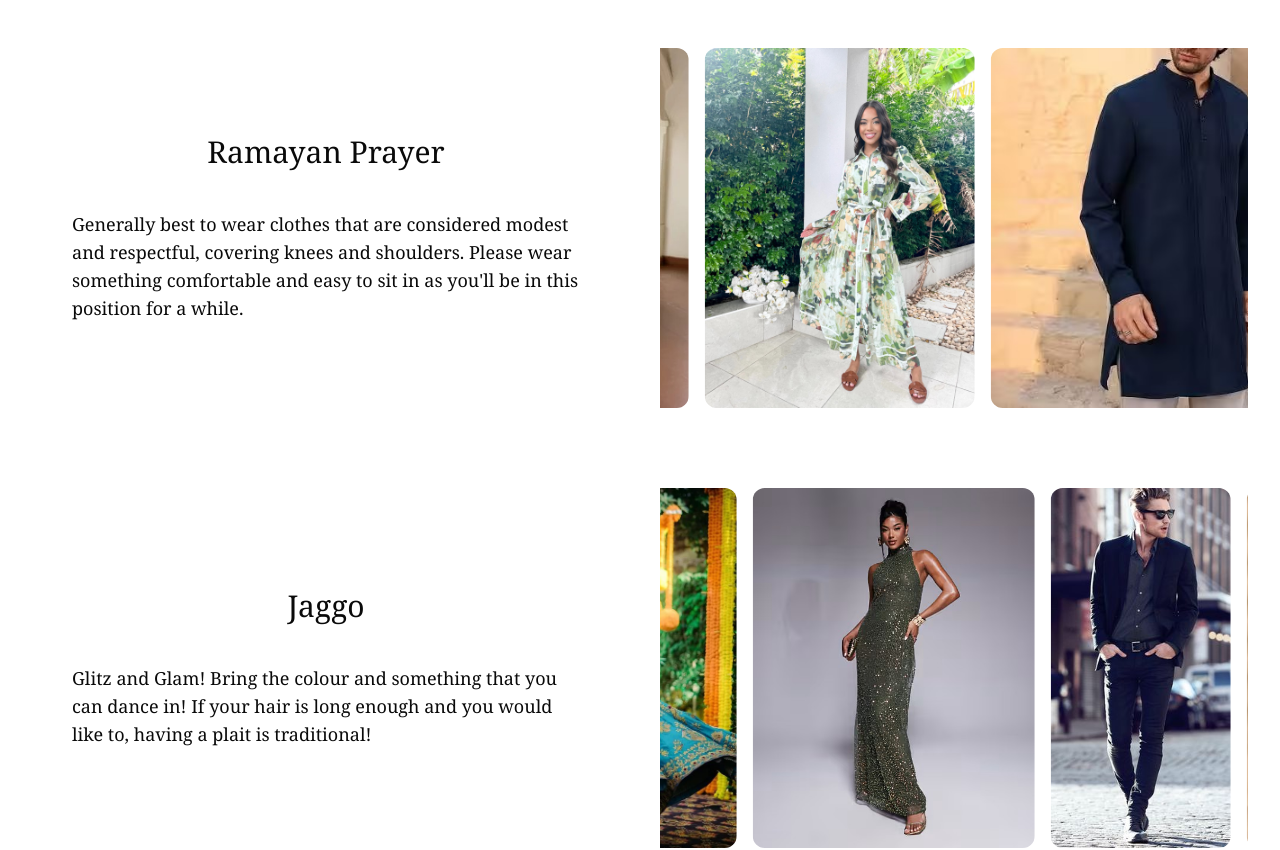
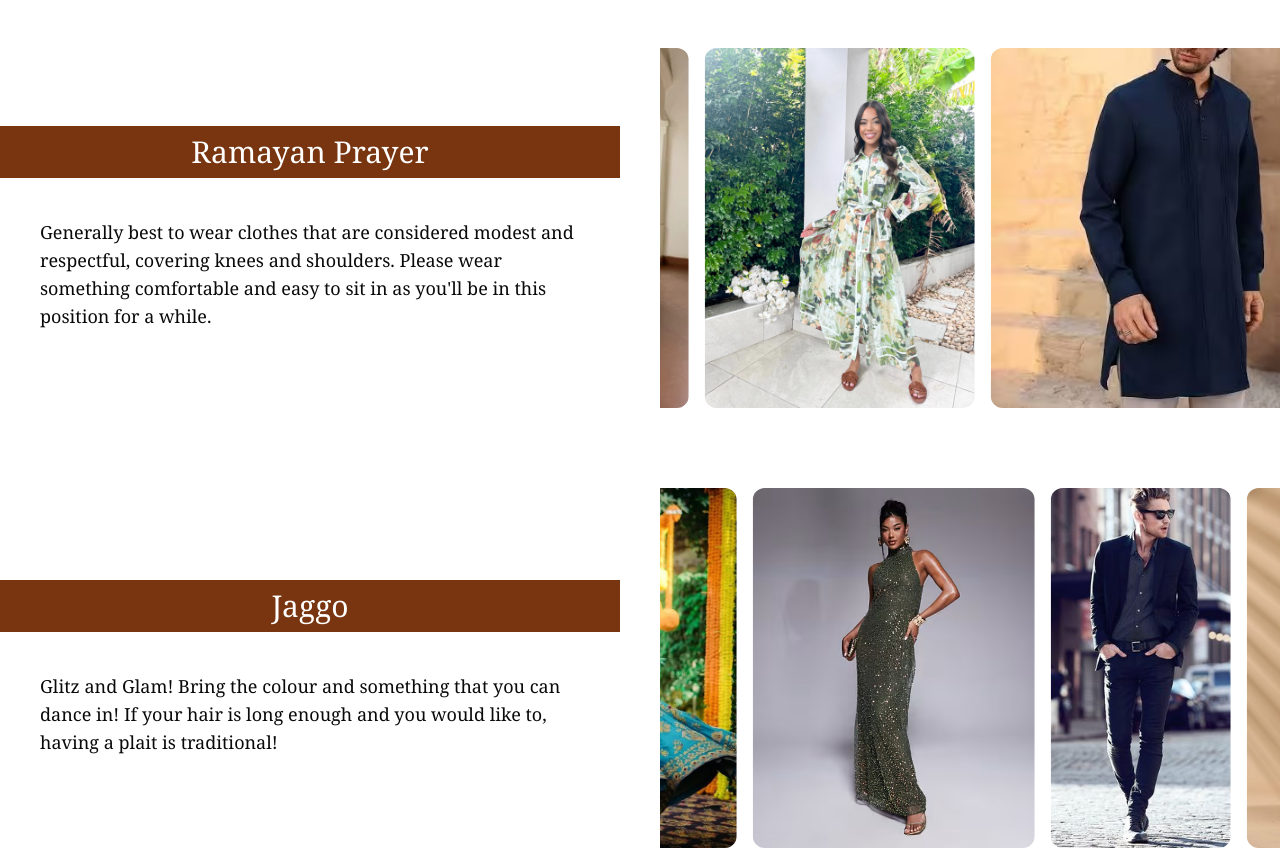
Before and after one commit to coolbigbear/wedding-website, a React (Vite) app: page /#/attire in a window 1280 px wide. Shown: the part 500-1350 px from the top of the page. Built offline with nearby package versions, Linux system fonts and the light colour scheme; a web font is replaced by a local one.

Commit message:
banner for attires

```diff
--- a/src/components/EventSection.jsx
+++ b/src/components/EventSection.jsx
@@ -36,12 +36,10 @@ export default function EventSection({ title, description, images }) {
 		<div className="mb-20 h-full">
 			<div className="flex flex-col md:flex-row md:gap-10 h-full">
 				<div className="flex flex-col md:justify-center md:w-1/2 mb-8 md:mb-0">
-					<h2 className="text-3xl font-medium text-center mb-10">{title}</h2>
+					<h2 className="text-3xl font-medium text-center mb-10 bg-amber-900 text-white py-2">{title}</h2>
 					<div className="text-lg mx-10">{description}</div>
 				</div>
-				<div className="md:w-1/2 h-full">
-					{carousel}
-				</div>
+				<div className="md:w-1/2 h-full">{carousel}</div>
 			</div>
 		</div>
 	);
--- a/src/components/pages/Attire.jsx
+++ b/src/components/pages/Attire.jsx
@@ -18,9 +18,8 @@ const Attire = () => {
 					</div>
 				</div>
 			</div>
-			{/* <Hero title={language.attire.title} subtitle={language.attire.subtitle} homepage={false} /> */}
 			<h1 className="text-2xl pb-14 md:mx-40 mx-4 text-center text-black mt-32">{language.attire.description}</h1>
-			<div className="flex flex-col 2xl:mx-32 mx-8">
+			<div className="flex flex-col 2xl:mx-32">
 				{language.attire.events.map((eventObj, index) => (
 					<EventSection
 						key={'event-section-' + index}
```
